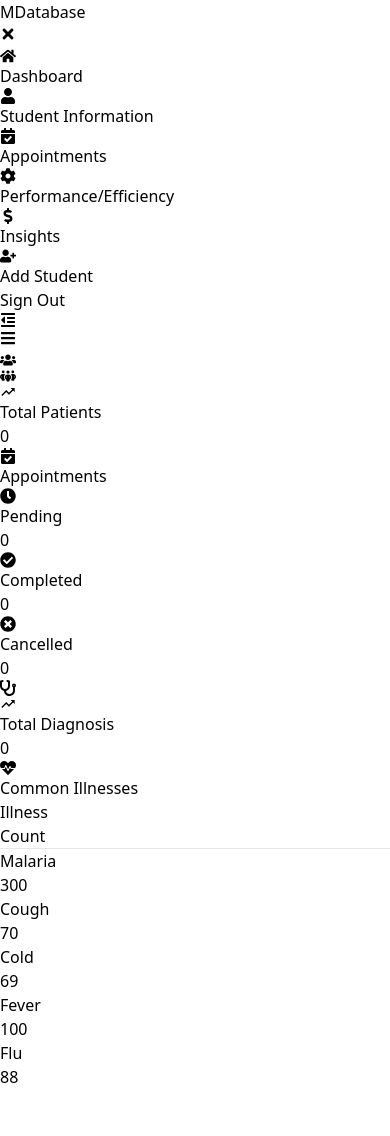
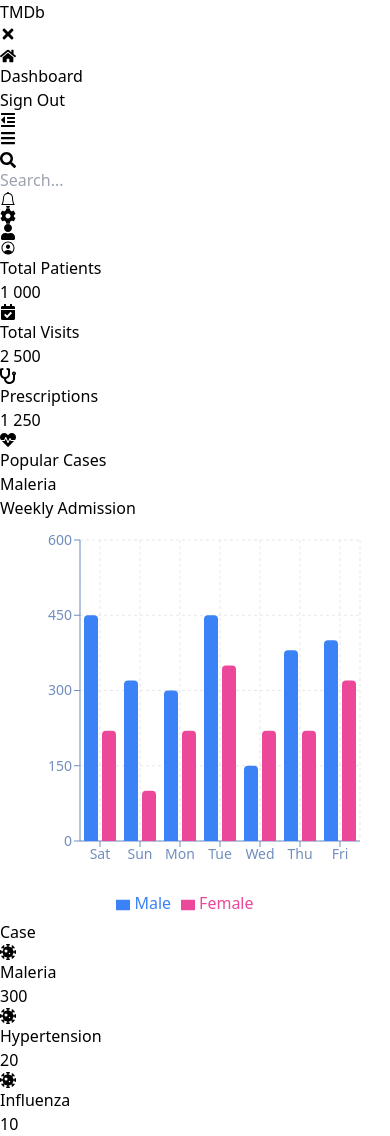
Before and after one commit to joshua-inf/ClassProject, a Next.js app in the folder frontend/: page / in a window 390 px wide. Before the commit the page ends 1089 px from the top, so only its background shows below. Built offline with nearby package versions, Linux system fonts and the light colour scheme.

Commit message:
made modifications to the ui

```diff
--- a/frontend/package.json
+++ b/frontend/package.json
@@ -13,12 +13,14 @@
     "@emotion/styled": "^11.14.0",
     "@heroicons/react": "^2.2.0",
     "@mui/material": "^6.4.5",
+    "@types/recharts": "^1.8.29",
     "axios": "^1.7.9",
     "next": "15.1.7",
     "react": "^19.0.0",
     "react-dom": "^19.0.0",
     "react-icons": "^5.5.0",
-    "react-spinners": "^0.15.0"
+    "react-spinners": "^0.15.0",
+    "recharts": "^2.15.1"
   },
   "devDependencies": {
     "@eslint/eslintrc": "^3",
--- a/frontend/src/components/Dashboard/Dashboard.tsx
+++ b/frontend/src/components/Dashboard/Dashboard.tsx
@@ -1,116 +1,165 @@
 import React, { useState } from 'react'
 import { ClockLoader } from 'react-spinners';
-import { FaGraduationCap, FaChartLine, FaUsers, FaClock, FaCalendarCheck, FaCheckCircle, FaTimesCircle, FaStethoscope, FaHeartbeat } from 'react-icons/fa';
+import { FaGraduationCap, FaChartLine, FaUsers, FaClock, FaCalendarCheck, FaCheckCircle, FaTimesCircle, FaStethoscope, FaHeartbeat, FaLungs, FaVirus } from 'react-icons/fa';
 import { MdTrendingUp, MdTrendingDown } from 'react-icons/md';
-import { FaPeopleGroup } from 'react-icons/fa6';
+import { FaPeopleGroup, FaVirusCovid } from 'react-icons/fa6';
+import { IoPersonCircleOutline } from 'react-icons/io5';
+import { BarChart, Bar, XAxis, YAxis, CartesianGrid, Tooltip, Legend, ResponsiveContainer } from 'recharts';
+import { Card, CardContent, Typography, useTheme, Stack, Box } from '@mui/material';
+
+type DayData = {
+    male: number;
+    female: number;
+};
+
+type WeekData = {
+    [key in 'Sat' | 'Sun' | 'Mon' | 'Tue' | 'Wed' | 'Thu' | 'Fri']: DayData;
+};
 
 export const Dashboard = () => {
     const [loading, setLoading] = useState(true);
+    const theme = useTheme();
+
+    const admissionData: WeekData = {
+        'Sat': { male: 450, female: 220 },
+        'Sun': { male: 320, female: 100 },
+        'Mon': { male: 300, female: 220 },
+        'Tue': { male: 450, female: 350 },
+        'Wed': { male: 150, female: 220 },
+        'Thu': { male: 380, female: 220 },
+        'Fri': { male: 400, female: 320 },
+    };
+
+    // Transform data for Recharts
+    const chartData = Object.entries(admissionData).map(([day, data]) => ({
+        day,
+        Male: data.male,
+        Female: data.female
+    }));
+
     return (
-        <div className='text-gray-800 flex flex-col gap-4 dark:text-gray-300'>
-            <div className='flex gap-4 flex-wrap'>
-                <div className='bg-gradient-to-r grow cursor-pointer from-blue-500 to-blue-600 dark:from-blue-600 dark:to-blue-700 rounded-xl p-6 text-white shadow-lg transform hover:scale-105 transition-all duration-200'>
-                    <div className='flex justify-between items-center mb-4'>
-                        <FaPeopleGroup className='text-4xl opacity-80' />
-                        <div className='bg-blue-400 bg-opacity-30 dark:bg-blue-500 dark:bg-opacity-30 p-2 rounded-lg'>
-                            <MdTrendingUp className='text-xl' />
-                        </div>
+        <div className='text-gray-800 p-5 flex flex-col gap-4 '>
+            <div className='flex gap-4  flex-wrap'>
+               <div className='flex hover:scale-105 transition-all duration-300 cursor-pointer gap-2 grow items-center'>
+                    <IoPersonCircleOutline className='text-5xl bg-blue-500/50 rounded-full p-2' />
+                    <div className='flex flex-col gap-1'>
+                        <div className='text-sm text-[#718EBF]'>Total Patients</div>
+                        <div className='text-2xl font-bold'>1 000</div>
                     </div>
-                    <h3 className='text-lg opacity-80'>Total Patients</h3>
-                    {!loading ? (
-                        <ClockLoader size={20} color="white" />
-                    ) : (
-                        <p className='text-3xl font-bold'>0</p>
-                    )}
-                </div>
+               </div>
 
+               <div className='flex hover:scale-105 transition-all duration-300 cursor-pointer gap-2 grow items-center'>
+                    <FaCalendarCheck className='text-5xl bg-green-500/50 rounded-full p-2' />
+                    <div className='flex flex-col gap-1'>
+                        <div className='text-sm text-[#718EBF]'>Total Visits</div>
+                        <div className='text-2xl font-bold'>2 500</div>
+                    </div>
+               </div>
 
-                {/* APointments */}
-                <div className='bg-gradient-to-r grow cursor-pointer flex flex-col gap-2 from-green-500 to-green-600 dark:from-green-600 dark:to-green-700 rounded-xl p-6 text-white shadow-lg transform hover:scale-105 transition-all duration-200'>
-                    <div className='flex justify-between items-center mb-4'>
-                        <FaCalendarCheck className='text-4xl opacity-80' />
+               <div className='flex hover:scale-105 transition-all duration-300 cursor-pointer gap-2 grow items-center'>
+                    <FaStethoscope className='text-5xl bg-purple-500/50 rounded-full p-2' />
+                    <div className='flex flex-col gap-1'>
+                        <div className='text-sm text-[#718EBF]'>Prescriptions</div>
+                        <div className='text-2xl font-bold'>1 250</div>
                     </div>
-                    <h3 className='text-lg opacity-80'>Appointments</h3>
-                    <div className='flex gap-3'>
-                        <div className='flex flex-col justify-center items-center gap-1'>
-                            <div className='flex items-center gap-2'>
-                                <FaClock />
-                                <p className='text-sm opacity-80'>Pending</p>
-                            </div>
-                            <p className='text-2xl font-bold  opacity-80'>0</p>
-                        </div>
-                        <div className='flex flex-col justify-center items-center gap-1'>
-                            <div className='flex items-center gap-2'>
-                                <FaCheckCircle />
-                                <p className='text-sm opacity-80'>Completed</p>
-                            </div>
-                            <p className='text-2xl font-bold  opacity-80'>0</p>
-                        </div>
-                        <div className='flex  flex-col justify-center items-center gap-1'>
-                            <div className='flex items-center gap-2'>
-                                <FaTimesCircle className='' />
-                                <p className='text-sm  opacity-80'>Cancelled</p>
-                            </div>
-                            <p className='text-2xl font-bold  opacity-80'>0</p>
+               </div>
+
+               <div className='flex hover:scale-105 transition-all duration-300 cursor-pointer grow gap-2 items-center'>
+                    <FaHeartbeat className='text-5xl bg-red-500/50 rounded-full p-2' />
+                    <div className='flex flex-col gap-1'>
+                        <div className='text-sm text-[#718EBF]'>Popular Cases</div>
+                        <div className='text-2xl font-bold'>Maleria</div>
+                    </div>
+               </div>
+            </div>
+            <div className='flex flex-wrap gap-4'>
+                <div className='grow'>
+                    <div className="bg-white rounded-lg shadow-sm p-6">
+                        <h2 className="text-xl font-semibold mb-4">Weekly Admission</h2>
+                        <div style={{ width: '100%', height: 400 }}>
+                            <ResponsiveContainer>
+                                <BarChart
+                                    data={chartData}
+                                    margin={{
+                                        top: 20,
+                                        right: 30,
+                                        left: 20,
+                                        bottom: 5,
+                                    }}
+                                >
+                                    <CartesianGrid strokeDasharray="3 3" stroke="#e5e7eb" />
+                                    <XAxis
+                                        dataKey="day"
+                                        stroke="#718EBF"
+                                        style={{ fontSize: '0.875rem' }}
+                                    />
+                                    <YAxis
+                                        stroke="#718EBF"
+                                        style={{ fontSize: '0.875rem' }}
+                                    />
+                                    <Tooltip
+                                        contentStyle={{
+                                            backgroundColor: '#fff',
+                                            border: '1px solid #e5e7eb',
+                                            borderRadius: '0.5rem'
+                                        }}
+                                    />
+                                    <Legend
+                                        wrapperStyle={{
+                                            paddingTop: '20px'
+                                        }}
+                                    />
+                                    <Bar
+                                        dataKey="Male"
+                                        fill="#3b82f6"
+                                        radius={[4, 4, 0, 0]}
+                                    />
+                                    <Bar
+                                        dataKey="Female"
+                                        fill="#ec4899"
+                                        radius={[4, 4, 0, 0]}
+                                    />
+                                </BarChart>
+                            </ResponsiveContainer>
                         </div>
                     </div>
                 </div>
 
-                {/* Total Diagnosis */}
-                <div className='cursor-pointer grow bg-gradient-to-r from-orange-400 to-pink-500 dark:from-orange-600 dark:to-pink-700 rounded-xl p-6 text-white shadow-lg transform hover:scale-105 transition-all duration-200'>
-                    <div className='flex justify-between items-center mb-4'>
-                        <FaStethoscope className='text-4xl opacity-80' />
-                        <div className='bg-blue-400 bg-opacity-30 dark:bg-blue-500 dark:bg-opacity-30 p-2 rounded-lg'>
-                            <MdTrendingUp className='text-xl' />
+                <div className="bg-white grow rounded-lg shadow-sm p-6">
+                    <h2 className="text-xl font-semibold mb-4 text-gray-800">Case</h2>
+                    <div className="flex flex-col gap-6">
+                        <div className="flex items-center gap-4 hover:scale-105 transition-all duration-300 cursor-pointer bg-yellow-50 p-4 rounded-lg shadow-sm">
+                            <div className="bg-yellow-100 p-3 rounded flex items-center justify-center">
+                                <FaVirusCovid className="text-2xl text-yellow-600" />
+                            </div>
+                            <div className="flex-grow">
+                                <div className="text-lg font-medium">Maleria</div>
+                                <div className="text-sm text-gray-500">300</div>
+                            </div>
                         </div>
-                    </div>
-                    <h3 className='text-lg opacity-80'>Total Diagnosis</h3>
-                    {!loading ? (
-                        <ClockLoader size={20} color="white" />
-                    ) : (
-                        <p className='text-3xl font-bold'>0</p>
-                    )}
-                </div>
-            </div>
-            <div className='flex flex-wrap gap-4'>
-                {/* Common illnesses */}
-                <div className='cursor-pointer grow bg-gradient-to-r from-purple-500 to-indigo-500 dark:from-purple-600 dark:to-indigo-700 rounded-xl p-6 text-white shadow-lg transform transition-all duration-200'>
-                    <div className='flex justify-between items-center mb-4'>
-                        <FaHeartbeat className='text-4xl opacity-80' />
-                    </div>
-                    <h3 className='text-lg opacity-80'>Common Illnesses</h3>
-                    <div>
-                        <div className='flex flex-col gap-2'>
-                            {/* title */}
-                            <div className='flex justify-between p-2 rounded-lg items-center gap-2'>
-                                <p className='text-sm opacity-80'>Illness</p>
-                                <p className='text-sm opacity-80'>Count</p>
+
+                        <div className="flex items-center gap-4 hover:scale-105 transition-all duration-300 cursor-pointer">
+                            <div className="bg-blue-100 p-3 rounded flex items-center justify-center">
+                                <FaVirusCovid className="text-2xl text-blue-600" />
                             </div>
-                            <hr />
-                            {/* illnesses */}
-                            <div className='flex justify-between bg-white bg-opacity-20 p-2 rounded-lg items-center gap-2'>
-                                <p className='text-2xl opacity-80'>Malaria</p>
-                                <p className='text-2xl opacity-80'>300</p>
+                            <div className="flex-grow">
+                                <div className="text-lg font-medium">Hypertension</div>
+                                <div className="text-sm text-gray-500">20</div>
                             </div>
-                            <div className='flex justify-between bg-white bg-opacity-20 p-2 rounded-lg items-center gap-2'>
-                                <p className='text-sm opacity-80'>Cough</p>
-                                <p className='text-sm opacity-80'>{Math.floor(Math.random() * 100) + 1}</p>
+                        </div>
+
+                        <div className="flex items-center gap-4 hover:scale-105 transition-all duration-300 cursor-pointer">
+                            <div className="bg-cyan-100 p-3 rounded flex items-center justify-center">
+                                <FaVirusCovid className="text-2xl text-cyan-600" />
                             </div>
-                            <div className='flex justify-between bg-white bg-opacity-20 p-2 rounded-lg items-center gap-2'>
-                                <p className='text-sm opacity-80'>Cold</p>
-                                <p className='text-sm opacity-80'>{Math.floor(Math.random() * 100) + 1}</p>
-                            </div>
-                            <div className='flex justify-between bg-white bg-opacity-20 p-2 rounded-lg items-center gap-2'>
-                                <p className='text-sm opacity-80'>Fever</p>
-                                <p className='text-sm opacity-80'>{Math.floor(Math.random() * 100) + 1}</p>
-                            </div>
-                            <div className='flex justify-between bg-white bg-opacity-20 p-2 rounded-lg items-center gap-2'>
-                                <p className='text-sm opacity-80'>Flu</p>
-                                <p className='text-sm opacity-80'>{Math.floor(Math.random() * 100) + 1}</p>
+                            <div className="flex-grow">
+                                <div className="text-lg font-medium">Influenza</div>
+                                <div className="text-sm text-gray-500">10</div>
                             </div>
                         </div>
                     </div>
                 </div>
+
             </div>
         </div>
     )
--- a/frontend/src/components/Navigation/NavigationLayout.tsx
+++ b/frontend/src/components/Navigation/NavigationLayout.tsx
@@ -1,13 +1,10 @@
 "use client";
-import React, { useEffect, useState } from "react";
-import { IoMailOutline, IoMailUnreadOutline } from "react-icons/io5";
-import { FaRegUserCircle, FaOutdent, FaBars, FaTimes, FaHome, FaChartPie, FaUsers, FaCog, FaUserPlus, FaCalendarCheck, FaPills, FaUser, FaDollarSign } from "react-icons/fa";
-import { LuSquareMenu } from "react-icons/lu";
-import { CiSearch } from "react-icons/ci";
+import React, {  useState } from "react";
+import { FaOutdent, FaBars, FaTimes, FaHome,  FaCog, FaUserPlus, FaCalendarCheck, FaPills, FaUser, FaDollarSign, FaSearch } from "react-icons/fa";
 import "./NavigationLayout.css";
 import { usePathname, useRouter } from "next/navigation";
 import Link from 'next/link'
-
+import { BsBell } from "react-icons/bs";
 interface NavigationLayoutProps {
   children: React.ReactNode;
 }
@@ -25,7 +22,11 @@ const NavigationLayout: React.FC<NavigationLayoutProps> = ({ children }) => {
   const SidebarNavLink = ({ href, children, icon: Icon }: { href: string, children: React.ReactNode, icon: any }) => {
     const isActive = router === href;
     return (
-      <Link href={href} className={`flex items-center space-x-3 px-4 py-3 text-gray-600 dark:text-gray-300 hover:bg-blue-50 dark:hover:bg-gray-700 hover:text-blue-600 dark:hover:text-blue-400 rounded-lg transition-all duration-200 ${isActive ? "bg-white bg-opacity-20" : ""}`}>
+      <Link href={href} className={`flex relative items-center space-x-3 px-4 py-3 text-gray-600    rounded-lg transition-all duration-200 ${isActive ? "bg-white text-[#718EBF] bg-opacity-20" : ""}`}>
+        {isActive ?
+        <div className="w-[10px] absolute left-0 rounded-r-md bg-[#718EBF] h-full"></div>
+        : <></>
+        }
       <Icon className="text-xl" />
       <span>{children}</span>
     </Link>
@@ -33,7 +34,7 @@ const NavigationLayout: React.FC<NavigationLayoutProps> = ({ children }) => {
 
   const messages = true;
   return (
-    <div className="flex min-h-screen bg-gray-50 dark:bg-gray-900">
+    <div className="flex min-h-screen bg-gray-50 ">
       {/* Overlay for mobile */}
       {mobileNav && (
         <div
@@ -47,18 +48,18 @@ const NavigationLayout: React.FC<NavigationLayoutProps> = ({ children }) => {
 
       {/* Sidebar */}
       <div className={`
-        fixed top-0 left-0 z-50 w-64 min-h-screen bg-white dark:bg-gray-800 shadow-md transition-transform duration-300
+        fixed top-0 left-0 z-50 w-64 min-h-screen flex flex-col shadow-md transition-transform duration-300
         ${mobileNav ? 'translate-x-0' : '-translate-x-full'} lg:translate-x-0
       `}>
         <div className="p-6">
           <div className="flex items-center justify-between">
             <div className="flex items-center space-x-2">
               <span className="text-2xl font-bold bg-gradient-to-r from-blue-600 to-blue-400 bg-clip-text text-transparent">
-                MDatabase
+                TMDb
               </span>
             </div>
             <button
-              className="lg:hidden text-gray-500 dark:text-gray-300 hover:text-gray-700 dark:hover:text-gray-100"
+              className="lg:hidden text-gray-500 hover:text-gray-700 dark:hover:text-gray-100"
               onClick={() => setMobileNav(false)}
             >
               <FaTimes className="text-xl" />
@@ -66,17 +67,19 @@ const NavigationLayout: React.FC<NavigationLayoutProps> = ({ children }) => {
           </div>
         </div>
 
-        <div className="px-3 py-4 space-y-6">
+        <div className="grow  py-4 justify-between flex flex-col space-y-6">
+          <div className="flex flex-col space-y-6">
             <div className="space-y-1">
               <SidebarNavLink href="/" icon={FaHome}>Dashboard</SidebarNavLink>
-            <SidebarNavLink href="/StudentInformation" icon={FaUser}> Student Information </SidebarNavLink>
+              {/* <SidebarNavLink href="/StudentInformation" icon={FaUser}> Student Information </SidebarNavLink>
               <SidebarNavLink href="/Appointments" icon={FaCalendarCheck}> Appointments </SidebarNavLink>
               <SidebarNavLink href="/Performance/Efficiency" icon={FaCog}> Performance/Efficiency </SidebarNavLink>
-            <SidebarNavLink href="/Insights" icon={FaDollarSign}>  Insights </SidebarNavLink>
+              <SidebarNavLink href="/Insights" icon={FaDollarSign}>  Insights </SidebarNavLink> */}
             </div>
 
             <div className="space-y-1">
-            <SidebarNavLink href="/admin" icon={FaUserPlus}>Add Student</SidebarNavLink>
+              {/* <SidebarNavLink href="/admin" icon={FaUserPlus}>Add Student</SidebarNavLink> */}
+            </div>
           </div>
 
           <div className="px-3 pt-6">
@@ -97,7 +100,7 @@ const NavigationLayout: React.FC<NavigationLayoutProps> = ({ children }) => {
       {/* Main Content */}
       <div className="flex-1">
         {/* Top Navigation Bar */}
-        <div className="sticky top-0 z-40 bg-white dark:bg-gray-800 shadow-md transition-colors duration-200">
+        <div className="sticky top-0 z-40 bg-white  shadow-md transition-colors duration-200">
           <div className="flex items-center justify-between px-6 py-4">
             <div className="flex items-center space-x-4">
               <button
@@ -108,9 +111,27 @@ const NavigationLayout: React.FC<NavigationLayoutProps> = ({ children }) => {
               </button>
             </div>
             <div className="flex items-center w-full justify-end space-x-4">
+              <div className="relative w-50">
+                <div className="absolute inset-y-0 left-0 flex items-center pl-3">
+                  <FaSearch className="text-gray-500" />
+                </div>
+                <input
+                  type="text"
+                  placeholder="Search..."
+                  className="w-full pl-10 pr-4 py-2 text-gray-700 bg-gray-100 border border-gray-300 rounded-2xl focus:outline-none focus:border-blue-500 focus:ring-1 focus:ring-blue-500"
+                />
+              </div>
+              <div className="flex items-center gap-4">
+                <div className="w-10 h-10 rounded-full bg-gray-300  flex items-center justify-center transition-colors duration-200 cursor-pointer hover:bg-gray-200 ">
+                  <BsBell className="text-gray-500 " />
+                </div>
 
-              <div className="w-10 h-10 rounded-full bg-gray-100 dark:bg-gray-700 flex items-center justify-center transition-colors duration-200">
-                <FaUsers className="text-gray-500 dark:text-gray-300" />
+                <div className="w-10 h-10 rounded-full bg-gray-300  flex items-center justify-center transition-colors duration-200 cursor-pointer hover:bg-gray-200">
+                  <FaCog className="text-gray-500 " />
+                </div>
+                <div className="w-10 h-10 rounded-full bg-gray-300  flex items-center justify-center transition-colors duration-200 cursor-pointer hover:bg-gray-200 ">
+                  <FaUser className="text-gray-500 " />
+                </div>
               </div>
             </div>
           </div>
```
Also changed, not shown: frontend/src/components/login/Login.tsx (+22 -18 lines). Lines whose indentation alone changed are shown as unchanged.
